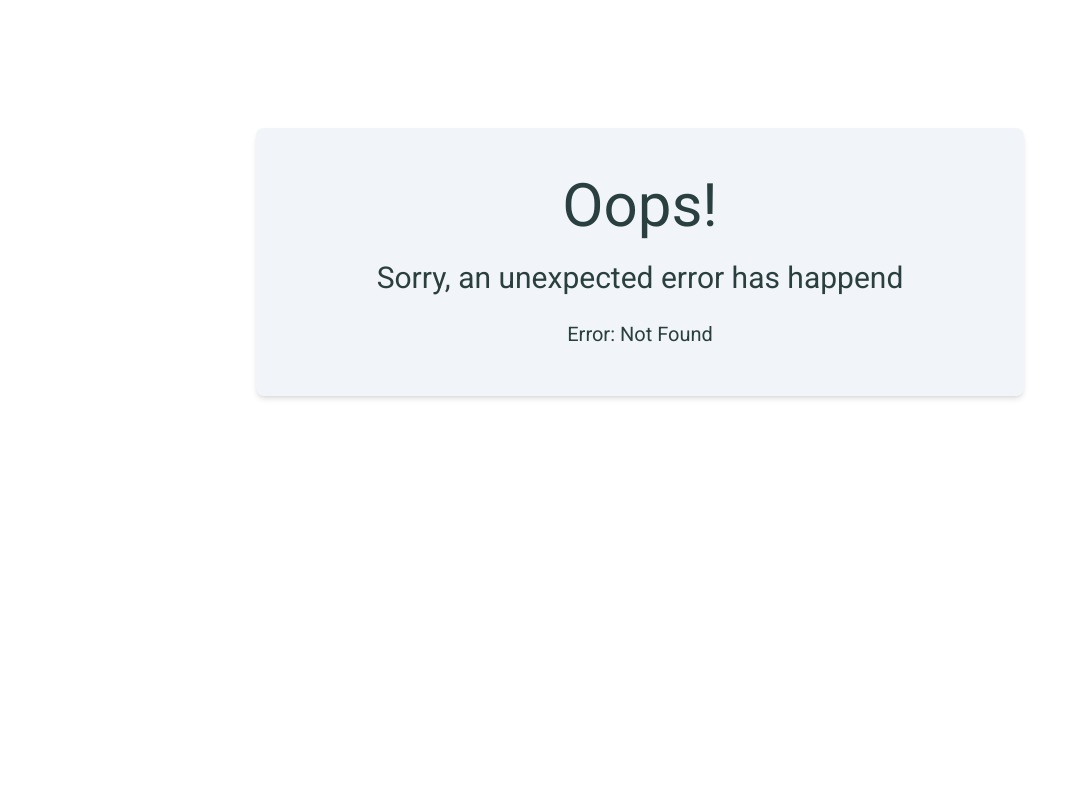
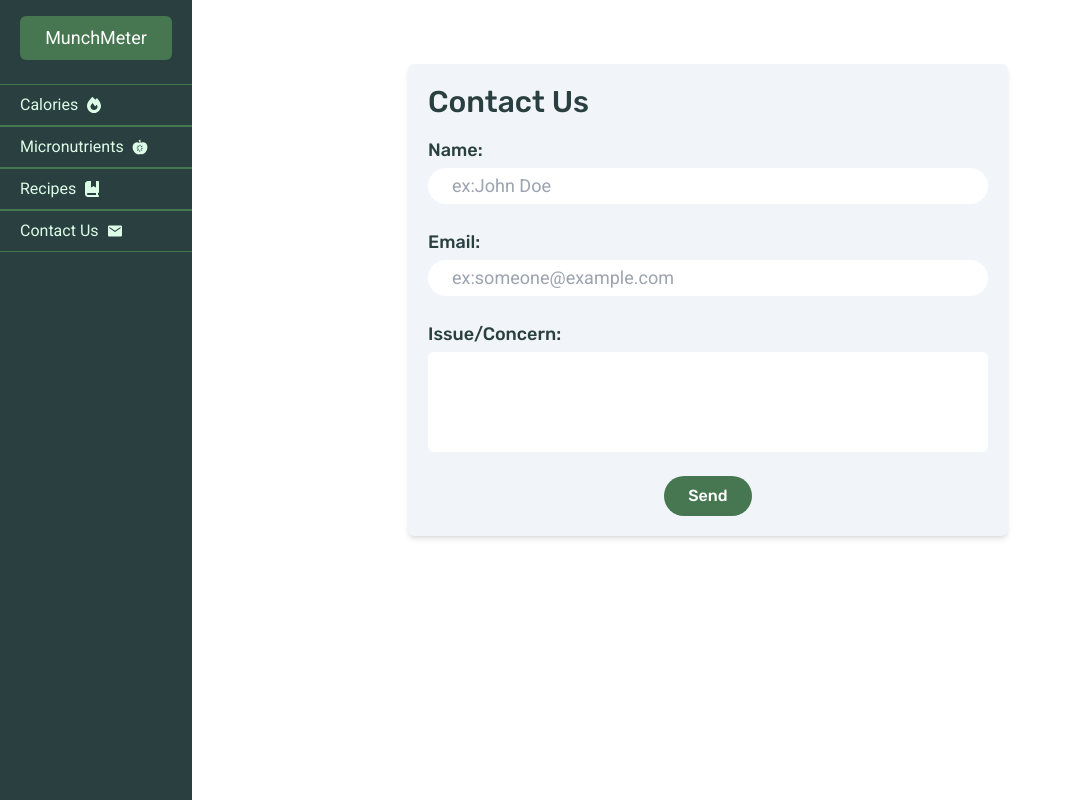
Before and after one commit to KarimHeshamKhalil/MunchMeter, a React (Vite) app: page /home/contactus in a window 1280 px wide. Before the commit this address had no page. Shown: the whole page, without its empty margins (0-1087 px from the left). Built offline with nearby package versions, Linux system fonts and the light colour scheme.

Commit message:
last commit in the beta version

```diff
--- a/package.json
+++ b/package.json
@@ -10,6 +10,7 @@
     "preview": "vite preview"
   },
   "dependencies": {
+    "emailjs-com": "^3.2.0",
     "react": "^18.3.1",
     "react-dom": "^18.3.1",
     "react-hook-form": "^7.52.2",
--- a/src/App.jsx
+++ b/src/App.jsx
@@ -56,7 +56,7 @@ export default function page() {
   // localStorage.clear()
 
   return (
-    <div className='pl-[160px] z-10'>
+    <div className='pl-[90px] pr-6 checkPoint1:pl-[160px] z-10'>
       <Sidebar setFoodLog={handleAddNewFoodLog} setActivityLog={handleAddNewActivyLog} />
 
       <main className='flex flex-col max-w-4xl mx-auto mt-10'>
--- a/src/Root.jsx
+++ b/src/Root.jsx
@@ -1,10 +1,21 @@
-import React from 'react'
+import React, { useState } from 'react'
 import Navbar from './components/Navbar'
 import CardsSection from './components/CardsSection'
 import chartoonPic1 from './assets/chartoonPic1.png'
 import { MdFeedback } from "react-icons/md";
+import { FaLightbulb } from "react-icons/fa";
+import Footer from './components/Footer';
 
 export default function Root() {
+  const [mousePosition, setMousePosition] = useState({ x: 0, y: 0 });
+
+  const handleMouseMove = (e) => {
+    setMousePosition({
+      x: e.clientX,
+      y: e.clientY,
+    });
+  };
+
   return (
     <div>
       <Navbar />
@@ -33,18 +44,50 @@ export default function Root() {
 
       <CardsSection />
 
-      <div className='px-16 py-20 bg-slate-100 flex items-center justify-center checkPoint2:justify-between'>
-        <div>
-          <h3 className='text-3xl font-medium mb-3 text-green1 flex items-center gap-2'><MdFeedback /> Collecting Feedback</h3>
-          <p className='max-w-[450px] bigCheckPoint:max-w-[600px] text-xl text-green1'>
-            We gathered valuable <strong>insights</strong> and <strong>feedback</strong> from real users and expert contributors, addressing their problems and incorporating their ideas into the <strong>app's design</strong> and <strong>functionality</strong>.
-          </p>
+      <div className='block w-full mb-6 mt-16 text-center text-green1 text-3xl font-medium'>
+        Walkthrough of our Process
+      </div>
+
+      <div className='relative'>
+        <div className='px-16 py-16 mb-4 bg-slate-100 flex items-center justify-center checkPoint2:justify-between'>
+          <div className='px-6 py-6 rounded-md bg-slate-100 relative hover:-translate-y-4 hover:shadow-card transition-all duration-200'>
+            <h3 className='text-3xl font-medium mb-3 text-green1 flex items-center gap-2 rubik'><MdFeedback /> Collecting Feedback</h3>
+            <p className='max-w-[450px] bigCheckPoint:max-w-[600px] text-xl text-green1'>
+              We gathered valuable <strong>insights</strong> and <strong>feedback</strong> from real users and expert contributors, addressing their problems and incorporating their ideas into the <strong>app's design</strong> and <strong>functionality</strong>.
+            </p>
+          </div>
+
+          <div className='hidden checkPoint2:block max-w-[350px] checkPoint1:max-w-[450px]'>
+            <img src={chartoonPic1} />
+          </div>
         </div>
+        <div className='px-12 py-16 mb-4 bg-slate-100 flex flex-row-reverse items-center justify-center checkPoint2:justify-between'>
+          <div className='px-6 py-6 rounded-md bg-slate-100 relative hover:-translate-y-4 hover:shadow-card transition-all duration-200'>
+            <h3 className='text-3xl font-medium mb-3 text-green1 flex items-center gap-2 rubik'><MdFeedback />Identifying Problems</h3>
+            <p className='max-w-[450px] bigCheckPoint:max-w-[600px] text-xl text-green1'>
+            We've identified the common <strong>challenges</strong> people face when it comes to <strong>nutrition</strong> and maintaining a healthy diet. Our goal is to address these issues by providing <strong>practical</strong>, <strong>personalized</strong> solutions.
+            </p>
+          </div>
 
-        <div className='hidden checkPoint2:block max-w-[350px] checkPoint1:max-w-[450px]'>
-          <img src={chartoonPic1} />
+          <div className='hidden checkPoint2:block max-w-[350px] checkPoint1:max-w-[450px]'>
+            <img src='https://cdni.iconscout.com/illustration/premium/thumb/problem-solving-illustration-download-in-svg-png-gif-file-formats--looking-for-solution-business-idea-and-pack-people-illustrations-4019071.png' />
+          </div>
+        </div>
+        <div className='px-12 py-16 bg-slate-100 flex items-center justify-center checkPoint2:justify-between mb-12'>
+          <div className='px-6 py-6 rounded-md bg-slate-100 relative hover:-translate-y-4 hover:shadow-card transition-all duration-200'>
+            <h3 className='text-3xl font-medium mb-3 text-green1 flex items-center gap-2 rubik'><FaLightbulb />Best Solution</h3>
+            <p className='max-w-[450px] bigCheckPoint:max-w-[600px] text-xl text-green1'>
+              We have thought of <strong>three</strong> possible solutions and we have decided to create a <strong>Web App</strong> so it is <strong>suitable</strong> for everyone and <strong>scalable</strong>
+            </p>
+          </div>
+
+          <div className='hidden checkPoint2:block max-w-[350px] checkPoint1:max-w-[450px]'>
+            <img src='https://static.vecteezy.com/system/resources/previews/010/869/741/original/faq-concept-illustration-people-looking-through-magnifying-glass-at-interrogation-point-searching-solutions-useful-information-customer-support-solving-problem-free-png.png' />
+          </div>
         </div>
       </div>
+
+      <Footer />
     </div>
   )
 }
--- /dev/null
+++ b/src/components/ContactUs.jsx
@@ -0,0 +1,57 @@
+import React, { useRef } from 'react'
+import Sidebar from './Sidebar'
+import { useForm } from 'react-hook-form'
+import emailjs from 'emailjs-com';
+
+export default function ContactUs() {
+  const { register, handleSubmit, watch, reset,formState: {errors} } = useForm()
+  const form = useRef()
+
+  const submit = (data) => {
+    console.log(data);
+    emailjs
+      .sendForm(
+        'service_knzy0pn', // Replace with your Service ID
+        'template_1842fk5', // Replace with your Template ID
+        form.current,
+        'Q3IilYugPmBUARX0S' // Replace with your User ID
+      )
+      .then(
+        (result) => {
+          console.log(result.text);
+          alert('Message sent successfully!');
+        },
+        (error) => {
+          console.log(error.text);
+          alert('Failed to send message.');
+        }
+      );
+  }
+
+  return (
+    <div className='pl-[90px] pr-6 checkPoint1:pl-[160px]'>
+      <Sidebar />
+      <form className='flex flex-col max-w-[600px] text-green1 px-5 py-5 rounded-md shadow-md mx-auto mt-16 bg-slate-100' ref={form} onSubmit={handleSubmit(submit)}>
+        <h3 className='text-3xl mb-4 font-medium rubik'>Contact Us</h3>
+        <div className='flex flex-col gap-1 text-lg mb-6'>
+          <label className='rubik font-medium' htmlFor="name">Name:</label>
+          <input className='px-6 py-1 outline-none focus:shadow-md transition-all duration-200 rounded-full' {...register("user_name", { maxLength: {value: 40, message: "Name limit is 40 characters"} })} type="text" placeholder='ex:John Doe' />
+        </div>
+        <div className='flex flex-col gap-1 text-lg mb-6'>
+          <label className='rubik font-medium' htmlFor="email">Email:</label>
+          <input className='px-6 py-1 outline-none focus:shadow-md transition-all duration-200 rounded-full'  {...register("user_email", { maxLength: {value: 70, message: "Email limit is 70 characters"} })} type="text" placeholder='ex:someone@example.com' />
+        </div>
+        <div className='flex flex-col gap-1 text-lg mb-6'>
+          <label className='rubik font-medium' htmlFor="issue">Issue/Concern:</label>
+          <textarea className='px-6 py-1 outline-none focus:shadow-md transition-all duration-200 rounded-md resize-none h-[100px]' {...register("message", { maxLength: {value: 400, message: "Issue limit is 400 characters"} })} name="message"></textarea>
+        </div>
+
+        <div className='mx-auto'>
+          <button className='bg-green2 text-white px-6 py-2 rounded-full rubik font-medium hover:bg-white hover:text-green2 hover:shadow-shadow1 transition-all duration-100'>
+            Send
+          </button>
+        </div>
+      </form>
+    </div>
+  )
+}
--- /dev/null
+++ b/src/components/Footer.jsx
@@ -0,0 +1,58 @@
+import React from 'react'
+import { FaFacebook } from "react-icons/fa";
+import { RiInstagramFill } from "react-icons/ri";
+import { AiFillTwitterCircle } from "react-icons/ai";
+
+export default function Footer() {
+  return (
+    <div className='w-full h-[300px] bg-slate-100 px-12 py-6 text-green1 flex items-center justify-between'>
+      <div>
+        <h3 className='text-3xl rubik'>MunchMeter</h3>
+
+        <span className='text-xl block mt-4 mb-1 font-medium rubik '>Contact Us</span>
+        <ul className='text-lg px-4'>
+          <li className='flex items-center gap-2'>
+            <FaFacebook />
+            <a className='hover:underline rubik' href="#">Facebook</a>
+          </li>
+          <li className='flex items-center gap-2 text-xl relative -left-[1px]'>
+            <RiInstagramFill />
+            <a className='hover:underline rubik text-lg' href="#">Instagram</a>
+          </li>
+          <li className='flex items-center gap-2 text-xl'>
+            <AiFillTwitterCircle />
+            <a className='hover:underline rubik text-lg' href="#">Twitter X</a>
+          </li>
+        </ul>
+      </div>
+
+      <div className='-mb-[32px]'>
+        <span className='text-xl block mt-4 mb-1 font-medium rubik '>Authors</span>
+        <ul className='text-xl px-4'>
+          <li className='flex items-center gap-2'>
+            {/* <FaFacebook /> */}
+            <a className='hover:underline rubik' href="#">Moaaz</a>
+          </li>
+          <li className='flex items-center gap-2 text-xl relative -left-[1px]'>
+            {/* <RiInstagramFill /> */}
+            <a className='hover:underline rubik text-lg' href="#">Mohamed</a>
+          </li>
+          <li className='flex items-center gap-2 text-xl'>
+            {/* <AiFillTwitterCircle /> */}
+            <a className='hover:underline rubik text-lg' href="#">Karim</a>
+          </li>
+        </ul>
+      </div>
+
+      <div>
+        <label className='block text-xl font-medium' htmlFor="newsletter">Subscribe to our Newsletter</label>
+        <div className='relative h-[40px]'>
+          <input className='w-[500px] bg-white1 h-full px-4 py-1 text-lg rounded-full outline-none focus:shadow-md transition-all duration-100' type="text" placeholder='ex:john@example.com' />
+          <button className='bg-yellow-500 text-white px-4 py-2 rounded-full h-full absolute right-0'>
+            Subscribe
+          </button>
+        </div>
+      </div>
+    </div>
+  )
+}
--- a/src/components/RecipesPage.jsx
+++ b/src/components/RecipesPage.jsx
@@ -4,7 +4,7 @@ import Recipes from './Recipes'
 
 export default function RecipesPage() {
   return (
-    <div className='pl-[192px]'>
+    <div className='pl-[90px] pr-6 checkPoint1:pl-[192px]'>
       <Sidebar />
 
       <h3 className='text-2xl text-green1 max-w-fit mx-auto mt-12 -mb-12'>
--- a/src/components/Sidebar.jsx
+++ b/src/components/Sidebar.jsx
@@ -1,8 +1,8 @@
-import React, { useState } from 'react'
+import React, { useEffect, useState } from 'react'
 import { GoPlus } from "react-icons/go";
 import { FaFire, FaCircleExclamation } from "react-icons/fa6";
 import { GiAppleSeeds } from "react-icons/gi";
-import { IoIosWater, IoMdHome } from "react-icons/io";
+import { IoIosWater, IoMdHome, IoMdMail } from "react-icons/io";
 import { FaBookBookmark } from "react-icons/fa6";
 import ConsumeForm from './ConsumeForm';
 import BurnForm from './BurnForm'
@@ -33,11 +33,11 @@ export default function Sidebar({ setFoodLog, setActivityLog }) {
       <div className='absolute left-0 top-0 bottom-0 w-48 bg-green1 hidden checkPoint1:block'>
         <div className='px-5 pt-4 mb-6'>
           {(setFoodLog && setActivityLog) ? (
-            <button onClick={() => setIsShown(true)} className='text-black bg-white w-full py-2 text-lg flex items-center justify-center gap-1 rounded-md'>
+            <button onClick={() => setIsShown(true)} className='text-green2 bg-white hover:text-white hover:bg-green2 hover:shadow-md transition-all duration-100 w-full py-2 text-lg flex items-center justify-center gap-1 rounded-md'>
               <span className='text-2xl'><GoPlus /></span> New
             </button>
           ): (
-            <a href='/' className='text-white1 bg-green2 w-full py-2 text-lg flex items-center justify-center gap-1 rounded-md'>
+            <a href='/' className='text-white bg-green2  w-full py-2 text-lg flex items-center justify-center gap-1 rounded-md'>
               MunchMeter
             </a>
           )}
@@ -65,6 +65,13 @@ export default function Sidebar({ setFoodLog, setActivityLog }) {
               </button>
             </a>
           </li>
+          <li>
+            <a href={'/home/contactus'}>
+              <button className='group w-full relative px-5 py-2 border-y border-green2 hover:bg-green2 text-green-100 overflow-hidden text-left transition-all duration-300 ease-in-out'>
+                <span className='transform translate-x-0 group-hover:translate-x-[10%] transition-all duration-300 ease-in-out flex items-center gap-2'>Contact Us <IoMdMail /></span>
+              </button>
+            </a>
+          </li>
         </ul>
 
       </div>
@@ -72,11 +79,11 @@ export default function Sidebar({ setFoodLog, setActivityLog }) {
       <div className='absolute left-0 top-0 bottom-0 w-20 bg-green1 block checkPoint1:hidden'>
         <div className='px-4 pt-4 mb-6'>
           {(setFoodLog && setActivityLog) ? (
-            <button onClick={() => setIsShown(true)} className='text-green2 bg-slate-100 w-full py-2 text-lg flex items-center justify-center gap-1 rounded-md'>
+            <button onClick={() => setIsShown(true)} className='text-green2 bg-slate-100 hover:text-white hover:bg-green2 hover:shadow-md transition-all duration-100 w-full py-2 text-lg flex items-center justify-center gap-1 rounded-md'>
               <span className='text-2xl'><GoPlus /></span>
             </button>
           ): (
-            <a href='/' className='text-green2 bg-slate-100 w-full py-2 text-2xl flex items-center justify-center gap-1 rounded-md'>
+            <a href='/' className='text-green2 bg-slate-100 hover:text-white hover:bg-green2 hover:shadow-md transition-all duration-100 w-full py-2 text-2xl flex items-center justify-center gap-1 rounded-md'>
               <IoMdHome />
             </a>
           )}
@@ -87,7 +94,7 @@ export default function Sidebar({ setFoodLog, setActivityLog }) {
           <li>
             <a href={'/home/calories'}>
               <div className='px-4 pt-4 mb-6'>
-                <button className='text-green2 bg-slate-100 w-full py-2 text-lg flex items-center justify-center gap-1 rounded-md'>
+                <button className='text-green2 bg-slate-100 hover:text-white hover:bg-green2 hover:shadow-md transition-all duration-100 w-full py-2 text-lg flex items-center justify-center gap-1 rounded-md'>
                   <span className='text-2xl'><FaFire /></span>
                 </button>
               </div>
@@ -96,7 +103,7 @@ export default function Sidebar({ setFoodLog, setActivityLog }) {
           <li>
             <a href={'/home/micronutrients'}>
               <div className='px-4 pt-4 mb-6'>
-                <button className='text-green2 bg-slate-100 w-full py-2 text-lg flex items-center justify-center gap-1 rounded-md'>
+                <button className='text-green2 bg-slate-100 hover:text-white hover:bg-green2 hover:shadow-md transition-all duration-100 w-full py-2 text-lg flex items-center justify-center gap-1 rounded-md'>
                   <span className='text-2xl'><GiAppleSeeds /></span>
                 </button>
               </div>
@@ -105,8 +112,17 @@ export default function Sidebar({ setFoodLog, setActivityLog }) {
           <li>
             <a href={'/home/recipes'}>
               <div className='px-4 pt-4 mb-6'>
-                <button className='text-green2 bg-slate-100 w-full py-2 text-lg flex items-center justify-center gap-1 rounded-md'>
+                <button className='text-green2 bg-slate-100 hover:text-white hover:bg-green2 hover:shadow-md transition-all duration-100 w-full py-2 text-lg flex items-center justify-center gap-1 rounded-md'>
                   <span className='text-2xl'><FaBookBookmark /></span>
+                </button>
+              </div>
+            </a>
+          </li>
+          <li>
+            <a href={'/home/contactus'}>
+              <div className='px-4 pt-4 mb-6'>
+                <button className='text-green2 bg-slate-100 hover:text-white hover:bg-green2 hover:shadow-md transition-all duration-100 w-full py-2 text-lg flex items-center justify-center gap-1 rounded-md'>
+                  <span className='text-2xl'><IoMdMail /></span>
                 </button>
               </div>
             </a>
--- a/src/main.jsx
+++ b/src/main.jsx
@@ -7,6 +7,7 @@ import ErrorPage from './components/ErrorPage.jsx';
 import Root from './root.jsx';
 import RecipesPage from './components/RecipesPage.jsx';
 import Nutrients from './components/Nutrients.jsx';
+import ContactUs from './components/ContactUs.jsx';
 
 const router = createBrowserRouter([
   {
@@ -26,6 +27,10 @@ const router = createBrowserRouter([
     path: "/home/micronutrients",
     element: <Nutrients />,
   },
+  {
+    path: "/home/contactus",
+    element: <ContactUs />,
+  },
 ]);
 
 createRoot(document.getElementById('root')).render(
--- a/tailwind.config.js
+++ b/tailwind.config.js
@@ -28,7 +28,7 @@ module.exports = {
         'checkPoint1': '1142px',
         'checkPoint2': '904px',
         'checkPoint3': '700px'
-      }
+      },
     }
   },
   plugins: [],
```
Also changed, not shown: 1 other file (tests, documents, lock files or other folders).
